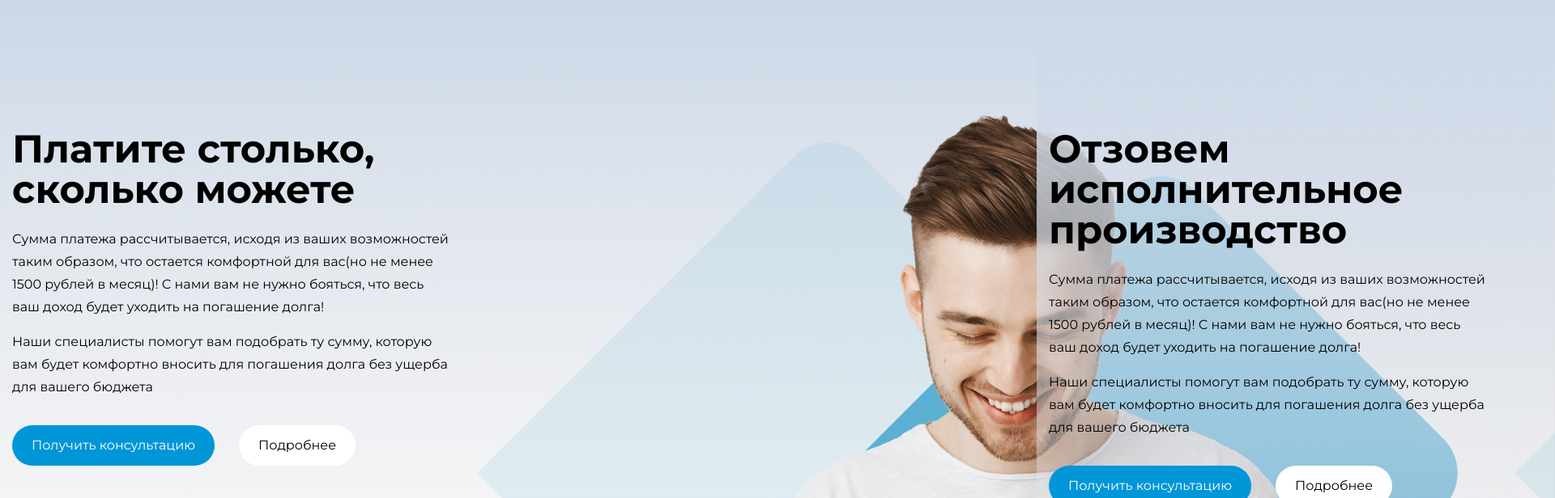
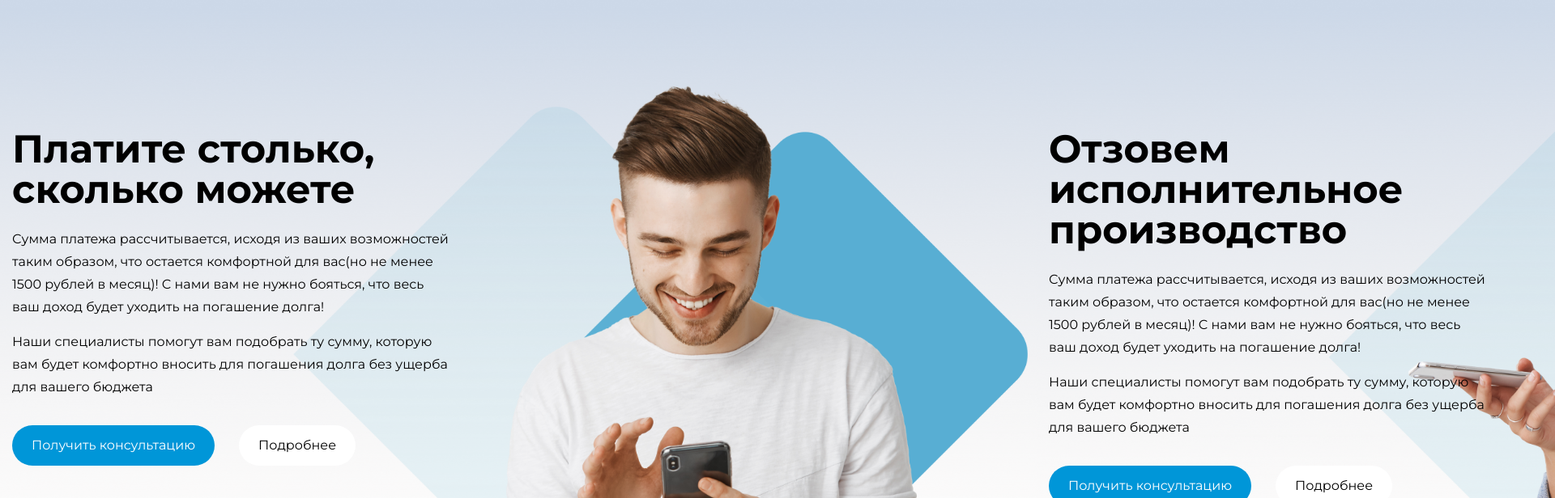
Before and after one commit to caforward/test_site, a Vue app: page / in a window 1280 px wide. Shown: the top 616 px of the page at 81% size, 1920 px wide, since content can reach past the window. Built offline with nearby package versions, Linux system fonts and the light colour scheme.

Commit message:
fix img fill

```diff
--- a/src/components/IntroSlider.vue
+++ b/src/components/IntroSlider.vue
@@ -92,7 +92,11 @@ export default {
 		@include blue-button;
 	}
 }
-
+img{
+	width: 100%;
+    height: 100%;
+    object-fit: cover;
+}
 .slider {
 
 	&__container {
@@ -131,6 +135,7 @@ export default {
 		z-index: -1;
 	}
 
+
 	&__button {}
 
 	&-content {
```
